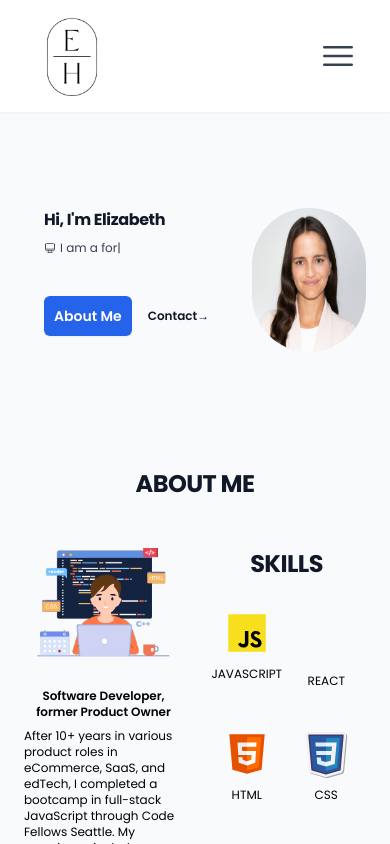
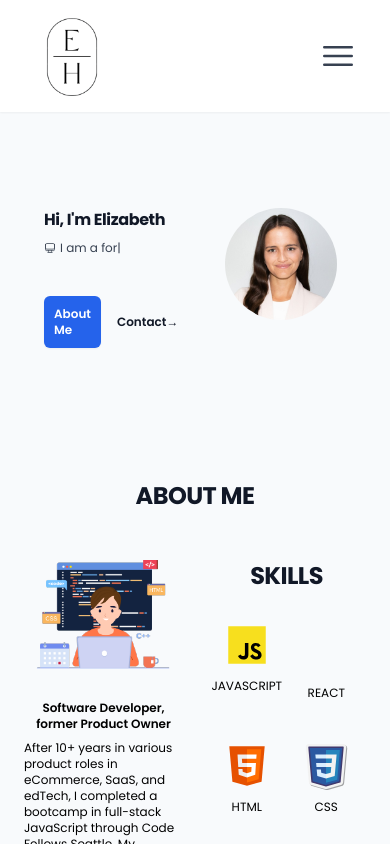
Before and after one commit to ehammes/hammes-portfolio, a React (Create React App) app: page / in a window 390 px wide. Shown: the top 844 px of the page. Built offline with nearby package versions, Linux system fonts and the light colour scheme; some icons are missing.

Commit message:
Adjusted profile image height and div containers

```diff
--- a/src/components/Hero.jsx
+++ b/src/components/Hero.jsx
@@ -19,7 +19,7 @@ const Hero = () => {
     // LANDING SECTION
     <div className='flex pt-12 pb-28'>
       {/* NAME | ABOUT | CTA */}
-      <div className='w-2/3 p-5 pt-0 md:pl-12 md:py-16 md:pr-5 lg:pl-48 lg:py-16 lg:pr-5'>
+      <div className='w-1/2 p-5 pt-0 md:pl-12 md:py-16 md:pr-5 lg:pl-48 lg:py-16 lg:pr-5'>
         <h1 className='text-base font-bold tracking-tight text-gray-900 md:text-4xl lg:text-6xl'>
           Hi, I'm Elizabeth
         </h1>
@@ -54,7 +54,7 @@ const Hero = () => {
         <div className='flex items-center justify-start mt-10 gap-x-4'>
           <a
             href='#about'
-            className='rounded-md bg-blue-600 lg:px-3.5 lg:py-2.5 p-2.5 text-sm md:px-2.5 md:py-2.5 lg:text-base md:text-base text-white font-semibold shadow-sm hover:bg-blue-500 focus-visible:outline focus-visible:outline-2 focus-visible:outline-offset-2 focus-visible:outline-blue-600'
+            className='rounded-md bg-blue-600 lg:px-3.5 lg:py-2.5 p-2.5 text-xs md:px-2.5 md:py-2.5 md:text-base text-white font-semibold shadow-sm hover:bg-blue-500 focus-visible:outline focus-visible:outline-2 focus-visible:outline-offset-2 focus-visible:outline-blue-600'
           >
             About Me
           </a>
@@ -68,11 +68,11 @@ const Hero = () => {
       </div>
 
       {/* PROFILE IMAGE */}
-      <div className='flex justify-start w-1/3'>
+      <div className='flex justify-center w-1/2'>
         <img
           src={imageUrl}
           alt='profile'
-          className='rounded-full h-36 sm:h-48 md:h-60 lg:h-80'
+          className='rounded-full h-28 md:h-52 lg:h-96'
         />
       </div>
     </div>
```
